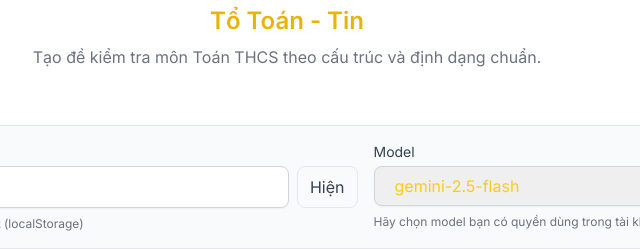
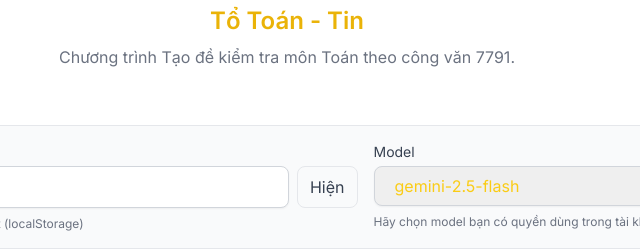
Before and after one commit to tieuquangthach/kiemtradinhki, a plain HTML site: page index.html in a window 1280 px wide. Shown: the part 235-484 px from the top of the page, 353-993 px from the left. Drawn offline with nearby package versions, Linux system fonts and the light colour scheme.

Commit message:
Update index.html

```diff
--- a/index.html
+++ b/index.html
@@ -3,7 +3,7 @@
 <head>
   <meta charset="UTF-8" />
   <meta name="viewport" content="width=device-width, initial-scale=1.0" />
-  <title>chương trình Tạo Đề Kiểm Tra Toán (Nâng cấp)</title>
+  <title>Tạo Đề Kiểm Tra Toán (Nâng cấp)</title>
   <!-- Tailwind CSS -->
   <script src="https://cdn.tailwindcss.com"></script>
   <style>
@@ -36,7 +36,7 @@
 
     <!-- Mô tả -->
     <p class="text-center text-gray-500 mb-8">
-        Tạo đề kiểm tra môn Toán THCS theo cấu trúc và định dạng chuẩn.
+       Chương trình Tạo đề kiểm tra môn Toán theo công văn 7791.
     </p>
 </div>
 
```
